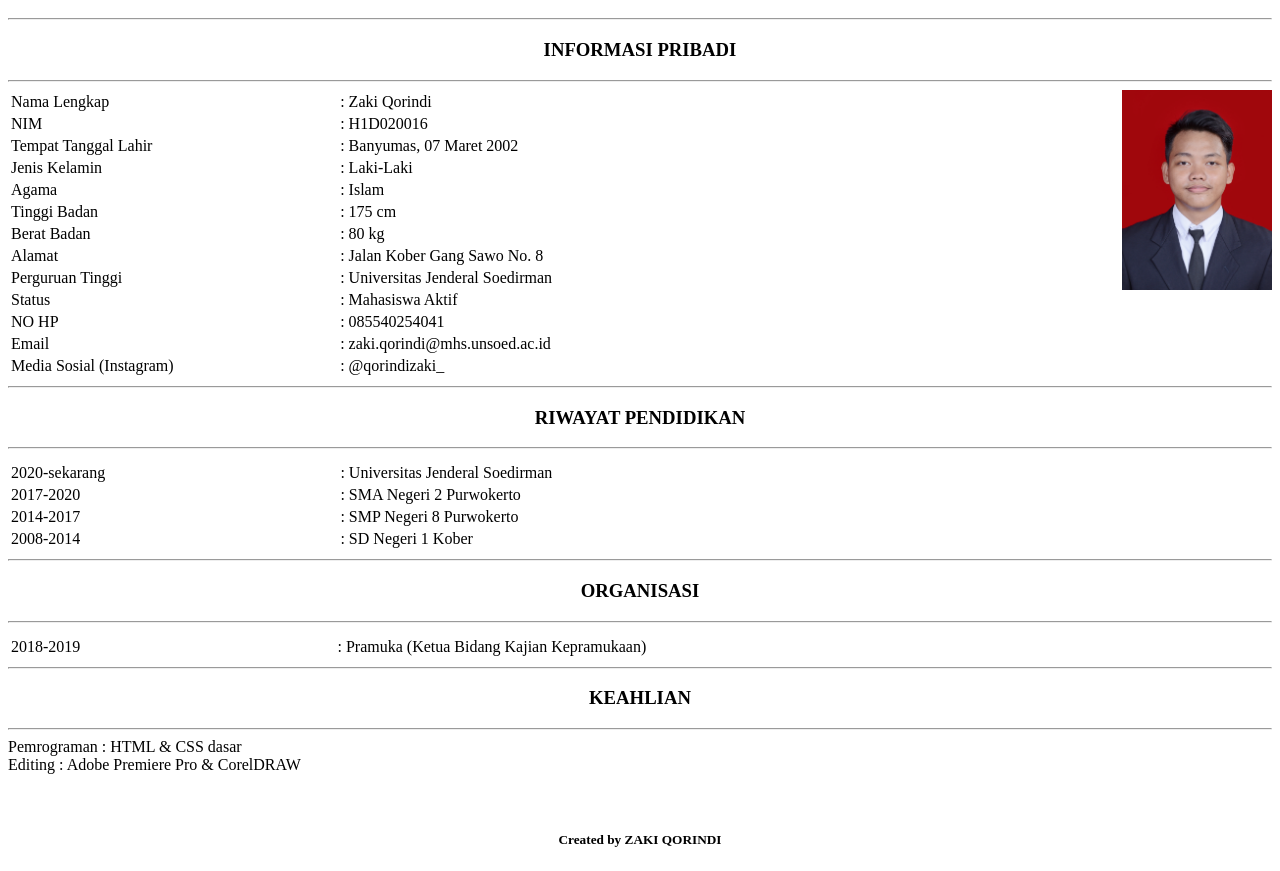
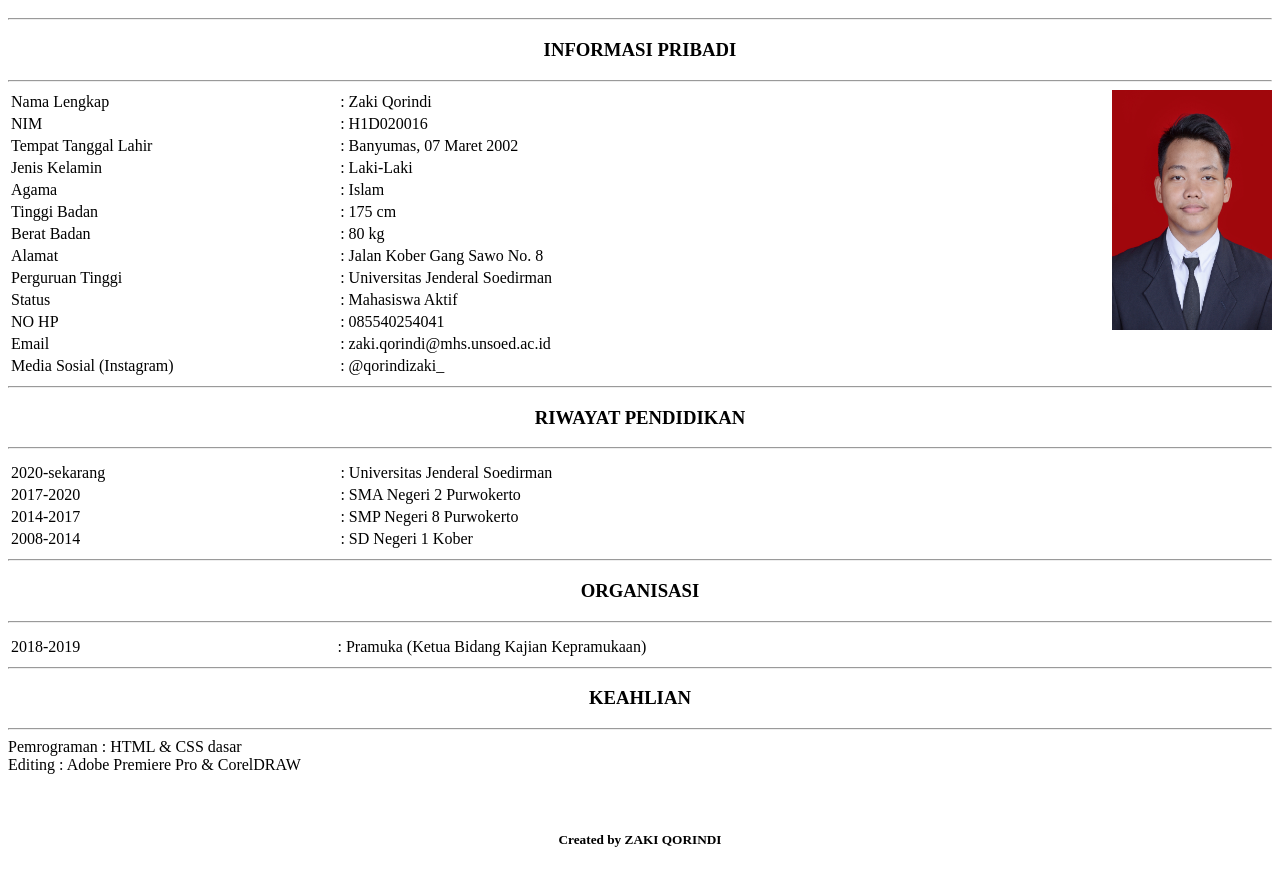
Before and after one commit to LikePigeon/zakiqorindi.github.io, a plain HTML site: page index.html in a window 1280 px wide. Shown: the part 48-919 px from the top of the page. Drawn offline with Linux system fonts and the light colour scheme.

Commit message:
Update index.html

```diff
--- a/index.html
+++ b/index.html
@@ -11,7 +11,7 @@
         <hr>
         <table style="width:60%">
             <!--FOTO-->
-            <img src="img.jpg.JPG" align="right" width="150" height="200">
+            <img src="img.jpg.JPG" align="right" width="160" height="240">
 
         <tr>
             <td>Nama Lengkap</td>
```
